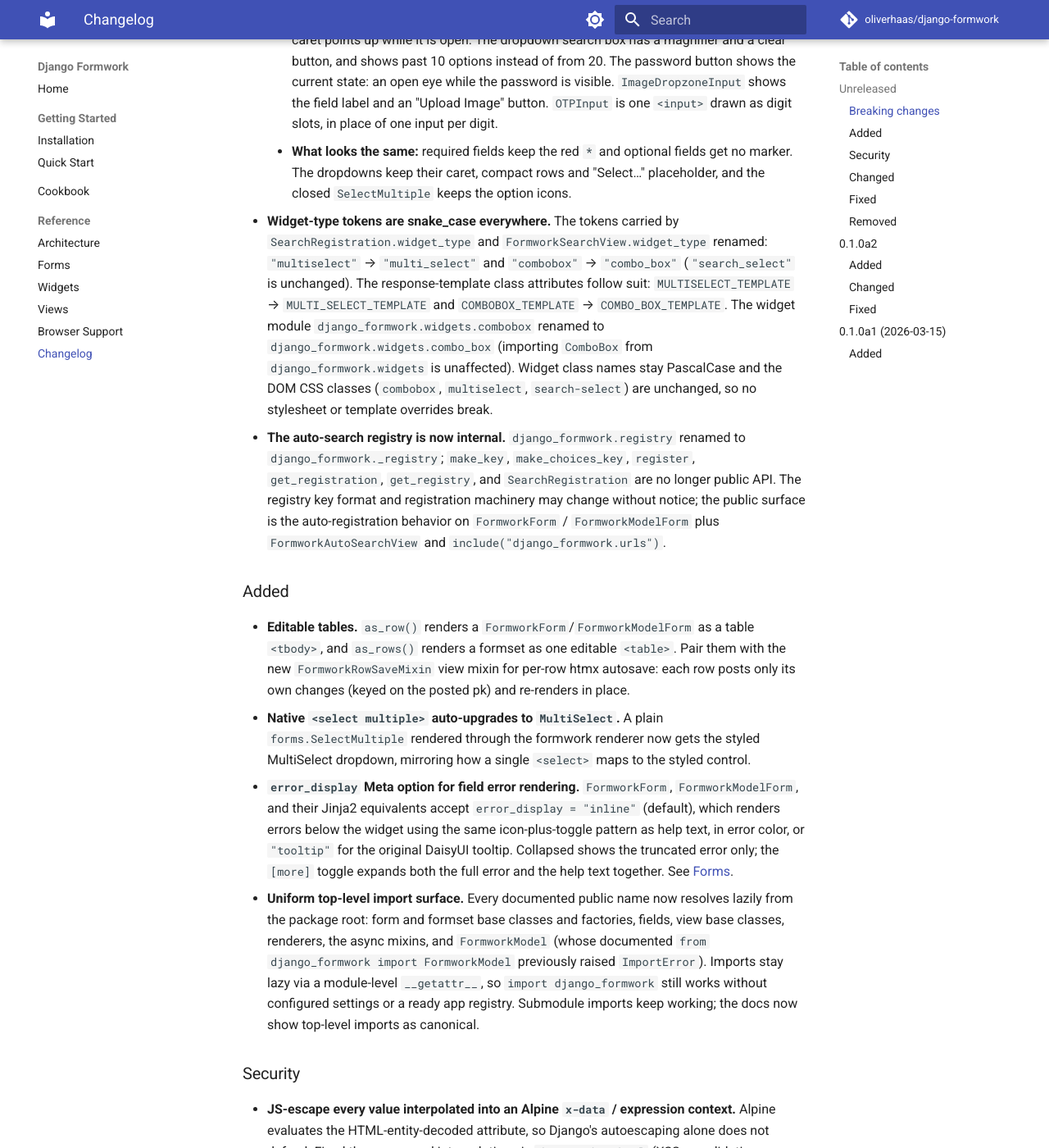
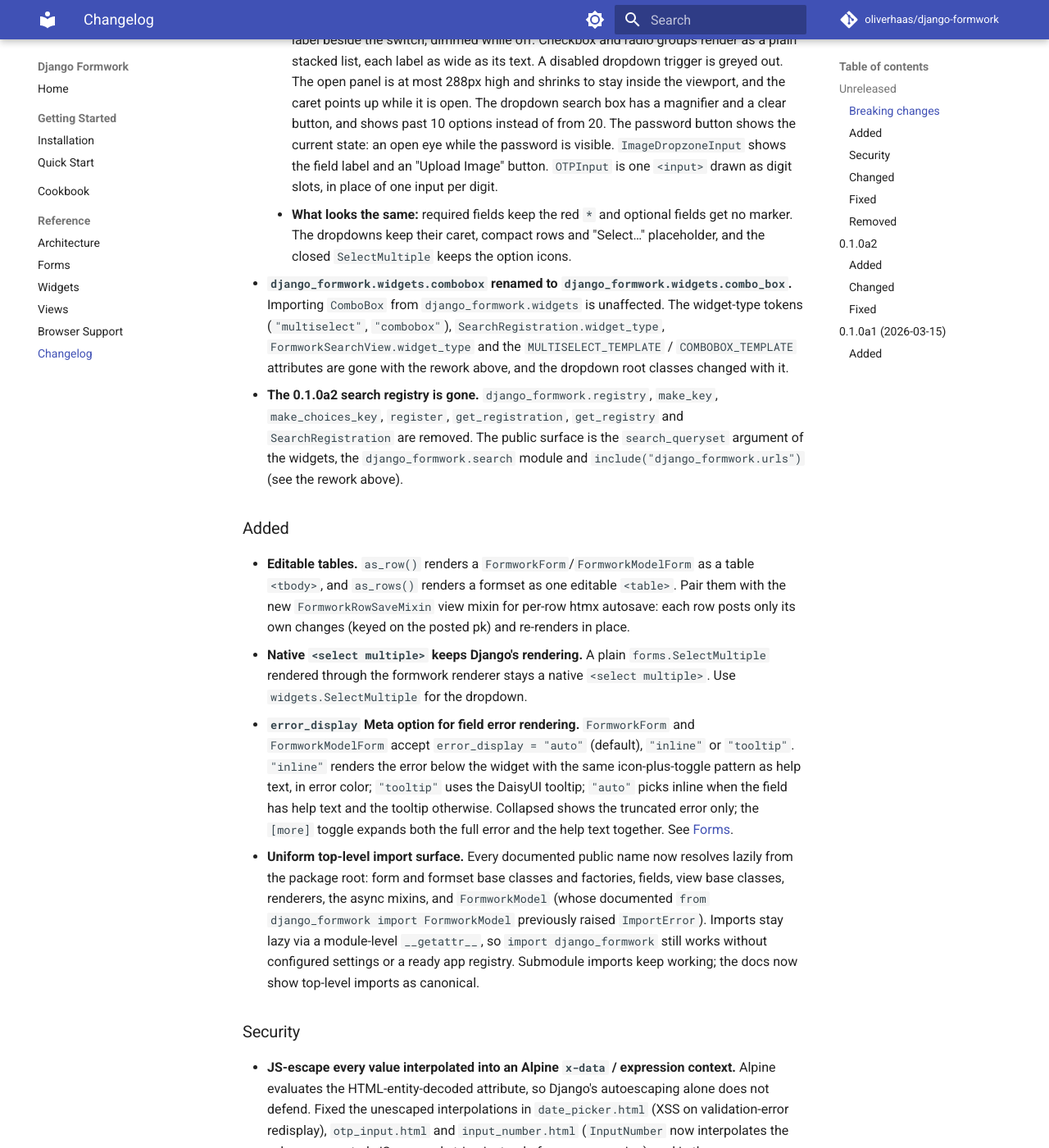
Before and after one commit to oliverhaas/django-formwork, an MkDocs documentation site: the page built from docs/reference/changelog.md, in a window 1280 px wide and 1400 px high, scrolled down 2213 px. Shown: the whole window at 82% size. Built offline with MkDocs 1.6.1 and Material for MkDocs 9.7.7, drawn with Linux system fonts in a browser that asks for light colours; comment, search, counter and statistics services are not loaded; the version menu is left out; some of the changed text lies outside the part shown.

Commit message:
docs(changelog): correct the entries written before the rework
Entries from before the port still named the removed Jinja2 engine,
the old search registry and setup steps that no longer hold. They now
describe what an upgrade from 0.1.0a2 gets.

```diff
--- a/docs/reference/changelog.md
+++ b/docs/reference/changelog.md
@@ -26,7 +26,10 @@
     - **Renamed templates:** `django/forms/formwork.html` → `formwork/forms/div.html`,
       `django/forms/formwork_field.html` → `formwork/forms/field.html`. Each widget
       template is named after its widget module (`select.html`, `select_multiple.html`,
-      `stepper_number.html`, `file_dropzone.html`, ...).
+      `stepper_number.html`, `file_dropzone.html`, ...). The dropdown root classes are
+      `formwork-select` (was `search-select`), `formwork-select-multiple` (was
+      `multiselect`) and `formwork-combobox` (was `combobox`), so update CSS that
+      targets the old classes.
     - **Renderer:** `FormworkRenderer` is a `TemplatesSetting` renderer, so a template in
       your project overrides the formwork one. It needs `"django.forms"` in
       `INSTALLED_APPS` and a `DjangoTemplates` backend that finds app templates. See
@@ -92,21 +95,16 @@
       no marker. The dropdowns keep their caret, compact rows and "Select…" placeholder,
       and the closed `SelectMultiple` keeps the option icons.
 
-- **Widget-type tokens are snake_case everywhere.** The tokens carried by
-  `SearchRegistration.widget_type` and `FormworkSearchView.widget_type` renamed:
-  `"multiselect"` → `"multi_select"` and `"combobox"` → `"combo_box"` (`"search_select"` is
-  unchanged). The response-template class attributes follow suit: `MULTISELECT_TEMPLATE` →
-  `MULTI_SELECT_TEMPLATE` and `COMBOBOX_TEMPLATE` → `COMBO_BOX_TEMPLATE`. The widget module
-  `django_formwork.widgets.combobox` renamed to `django_formwork.widgets.combo_box`
-  (importing `ComboBox` from `django_formwork.widgets` is unaffected). Widget class names
-  stay PascalCase and the DOM CSS classes (`combobox`, `multiselect`, `search-select`) are
-  unchanged, so no stylesheet or template overrides break.
-- **The auto-search registry is now internal.** `django_formwork.registry` renamed to
-  `django_formwork._registry`; `make_key`, `make_choices_key`, `register`,
-  `get_registration`, `get_registry`, and `SearchRegistration` are no longer public API.
-  The registry key format and registration machinery may change without notice; the public
-  surface is the auto-registration behavior on `FormworkForm` / `FormworkModelForm` plus
-  `FormworkAutoSearchView` and `include("django_formwork.urls")`.
+- **`django_formwork.widgets.combobox` renamed to `django_formwork.widgets.combo_box`.**
+  Importing `ComboBox` from `django_formwork.widgets` is unaffected. The widget-type
+  tokens (`"multiselect"`, `"combobox"`), `SearchRegistration.widget_type`,
+  `FormworkSearchView.widget_type` and the `MULTISELECT_TEMPLATE` / `COMBOBOX_TEMPLATE`
+  attributes are gone with the rework above, and the dropdown root classes changed with it.
+- **The 0.1.0a2 search registry is gone.** `django_formwork.registry`, `make_key`,
+  `make_choices_key`, `register`, `get_registration`, `get_registry` and
+  `SearchRegistration` are removed. The public surface is the `search_queryset` argument
+  of the widgets, the `django_formwork.search` module and `include("django_formwork.urls")`
+  (see the rework above).
 
 ### Added
 
@@ -114,16 +112,16 @@
   table `<tbody>`, and `as_rows()` renders a formset as one editable `<table>`. Pair
   them with the new `FormworkRowSaveMixin` view mixin for per-row htmx autosave: each
   row posts only its own changes (keyed on the posted pk) and re-renders in place.
-- **Native `<select multiple>` auto-upgrades to `MultiSelect`.** A plain
-  `forms.SelectMultiple` rendered through the formwork renderer now gets the styled
-  MultiSelect dropdown, mirroring how a single `<select>` maps to the styled control.
-- **`error_display` Meta option for field error rendering.** `FormworkForm`,
-  `FormworkModelForm`, and their Jinja2 equivalents accept
-  `error_display = "inline"` (default), which renders errors below the widget
-  using the same icon-plus-toggle pattern as help text, in error color, or
-  `"tooltip"` for the original DaisyUI tooltip. Collapsed shows the
-  truncated error only; the `[more]` toggle expands both the full error and
-  the help text together. See [Forms](forms.md#error_display).
+- **Native `<select multiple>` keeps Django's rendering.** A plain
+  `forms.SelectMultiple` rendered through the formwork renderer stays a native
+  `<select multiple>`. Use `widgets.SelectMultiple` for the dropdown.
+- **`error_display` Meta option for field error rendering.** `FormworkForm` and
+  `FormworkModelForm` accept `error_display = "auto"` (default), `"inline"` or
+  `"tooltip"`. `"inline"` renders the error below the widget with the same
+  icon-plus-toggle pattern as help text, in error color; `"tooltip"` uses the DaisyUI
+  tooltip; `"auto"` picks inline when the field has help text and the tooltip otherwise.
+  Collapsed shows the truncated error only; the `[more]` toggle expands both the full
+  error and the help text together. See [Forms](forms.md#error_display).
 - **Uniform top-level import surface.** Every documented public name now resolves lazily
   from the package root: form and formset base classes and factories, fields, view base
   classes, renderers, the async mixins, and `FormworkModel` (whose documented
@@ -137,19 +135,18 @@
 - **JS-escape every value interpolated into an Alpine `x-data` / expression context.** Alpine
   evaluates the HTML-entity-decoded attribute, so Django's autoescaping alone does not defend.
   Fixed the unescaped interpolations in `date_picker.html` (XSS on validation-error redisplay),
-  `otp_input.html` and `input_number.html` (both template engines; `InputNumber` now
+  `otp_input.html` and `input_number.html` (`InputNumber` now
   interpolates the value as a quoted, JS-escaped string instead of a raw expression), and in the
   `SEARCH_SELECT_TEMPLATE` / `COMBOBOX_TEMPLATE` htmx response fragments (stored XSS when
   `to_field_name` or labels contain user-editable data).
 - **Search registry keys now include the form class and field name** (mirroring choices-backed
   keys). Previously two forms searching the same model + `search_fields` shared one registration
   last-writer-wins, so a public form could silently drop another form's `search_decorator` or
-  replace its scoped queryset with an unfiltered one. `make_key()` now takes `form_cls` and
-  `field_name` as its first two arguments.
-- **`FormworkAutoSearchView` renders with the widget type from the server-side registration**
-  (or the subclass attribute) and ignores the client-supplied `?type=` parameter. Widget
-  templates no longer send `type` with search requests, and the now-unused
-  `FormworkSearchView.VALID_WIDGET_TYPES` attribute was removed.
+  replace its scoped queryset with an unfiltered one. Each key is derived from the form's
+  module, class and field name.
+- **The search endpoint renders the rows with the template of the registered widget** and
+  takes no client-supplied `?type=` parameter. Widget templates no longer send `type` with
+  search requests, and the `FormworkSearchView.VALID_WIDGET_TYPES` attribute was removed.
 - **`FormworkValidateView` hardening:** new `validate_decorator` hook (the same access-control
   pattern the search side exposes via `search_decorator`) and a `MAX_TEXT_LENGTH` cap (default
   `50_000` characters, mirroring `MAX_QUERY_LENGTH`) that truncates POSTed text before
@@ -185,9 +182,6 @@
   the new modules automatically. If you override these widget templates, update your copies:
   `x-data` now holds only the component name, and InputNumber's `escapejs` filter was dropped
   alongside the JS-string literal it protected (no security regression, see the entry above).
-  In passing this fixes a Jinja2-only bug where an empty-string `min`/`max` attr rendered a
-  bare `min: ,` (a JS syntax error) because `|default("null")` lacked the boolean flag; both
-  engines now treat empty as unset, matching the DTL behavior.
 - **`FileDropZone` and `ImageDropZone` now bind to shipped Alpine.data components**
   (`formworkDropZone`, `formworkImageUpload` in `formwork/widgets/drop_zone.js` and
   `image_upload.js`; the JS files follow the template basenames) instead of inlining their
@@ -208,22 +202,23 @@
   `<first STATICFILES_DIRS entry>/iconx/icons.css`, falling back to
   `BASE_DIR/static/iconx/icons.css` when `STATICFILES_DIRS` is not set; a new `--output DIR`
   option overrides the directory. Consequently **`formwork.css` no longer imports
-  `../iconx/icons.css`**: add `@import "./static/iconx/icons.css";` (adjusted to your static
-  dir) next to the formwork import in your Tailwind input. The installation guide and both
-  example apps show the updated recipe.
+  `../iconx/icons.css`**: add `@import "./static/iconx/icons.css" layer(components);`
+  (adjusted to your static dir) next to the formwork import in your Tailwind input. The
+  layer lets `size-*` utilities override the 1em icon size. The installation guide and the
+  `full` example show the updated recipe.
 - **Rewrote the installation guide so a fresh install actually works.** It now documents the
   previously missing required steps: `django_iconx` in `INSTALLED_APPS`,
   `manage.py formwork install` (including the new `--output` option), importing only
-  `formwork.css` (not Tailwind/DaisyUI a second time) plus the generated icons CSS, and the
-  `@source "path/to/django_formwork/"` directive without which Tailwind 4 tree-shakes the
-  widget classes and widgets render unstyled.
+  `formwork.css` (not Tailwind/DaisyUI a second time) plus the generated icons CSS.
+  `formwork.css` registers the package templates, widgets and scripts with `@source`
+  itself, so your Tailwind input lists only your own sources.
 - **`search_decorator` is typed `Callable | None`** on `SearchSelect`, `MultiSelect`, and
   `ComboBox` (was `Callable | object`). Runtime behavior is unchanged: omitting the argument
   still raises `ImproperlyConfigured` when server-side search is registered.
 - **Help text now renders as a single truncated line with a leading info icon** instead of
   wrapping across multiple lines. When the text overflows, a `[more]`/`[less]` toggle
   appears at the end of the line to expand or collapse it. This changes the DOM inside the
-  help-text `<p class="label">` in `formwork_field.html` (both template engines): if you
+  help-text `<p class="label">` in `formwork_field.html`: if you
   override this template, the help text now lives in a nested `<span>` alongside the icon
   and toggle button rather than directly in the `<p>`.
 
@@ -240,11 +235,11 @@
   Pressing an option now gives active-state feedback, and the trigger retains its
   border while the panel is open.
 - **Dropdown widgets no longer drop Django's `aria-describedby`.** `SearchSelect` and
-  `MultiSelect` render it on the `<summary>` trigger and `ComboBox` on the combobox input
-  (both template engines), so assistive tech now hears the help text and error message that
+  `MultiSelect` render it on the `<summary>` trigger and `ComboBox` on the combobox input,
+  so assistive tech now hears the help text and error message that
   Django 6 auto-wires, not just `aria-invalid`.
 - **Drop-zone rejection feedback is announced.** The client-side error `<p>` in
-  `FileDropZone` and `ImageDropZone` has `role="alert"` (both engines), so "file(s) too
+  `FileDropZone` and `ImageDropZone` has `role="alert"`, so "file(s) too
   large" / "wrong type" feedback reaches screen readers.
 - **`InputNumber` renders empty for an unbound/`None` value** instead of `0`, and the
   stepper's `inc()`/`dec()` round to the step's decimal precision (stepping `0.2` by `0.1`
```
Also changed, not shown: other parts of docs/reference/changelog.md (+4 -4 lines).
